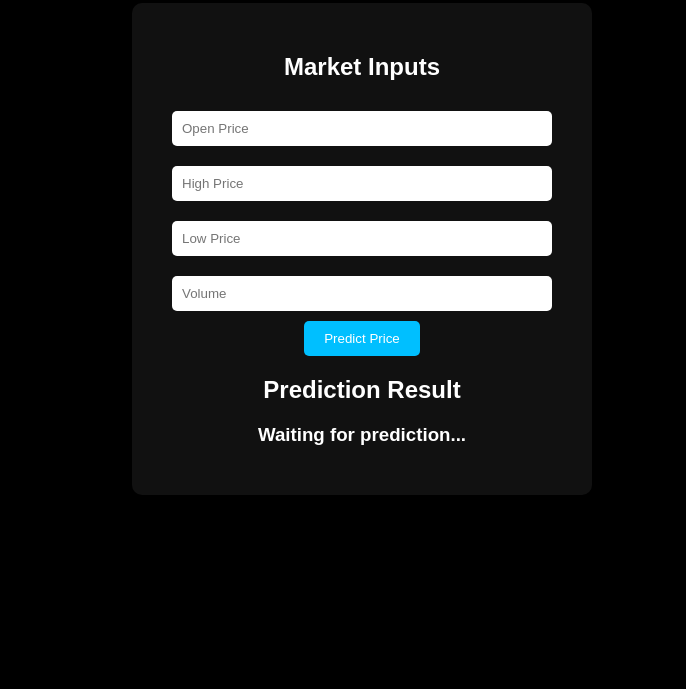
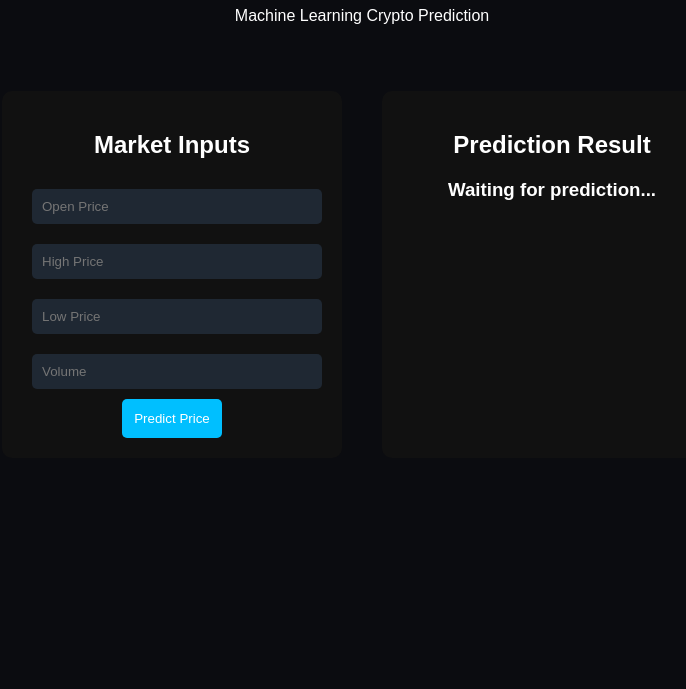
Before and after one commit to iwesjon99/bnb-price-predictor-ml, a plain HTML site: page public/index.html in a window 1280 px wide. Shown: the part 111-800 px from the top of the page, without its empty margins (278-964 px from the left). Drawn offline with nearby package versions, Linux system fonts and the light colour scheme.

Commit message:
Refactor CSS styles for layout and design
Updated styles for body, header, container, card, input, button, and chart-container.

```diff
--- a/public/style.css
+++ b/public/style.css
@@ -1,35 +1,53 @@
 body{
-background:black;
+background:#0b0c10;
 color:white;
 font-family:Arial;
 text-align:center;
 }
 
-h1{
+.header{
+padding:30px;
+}
+
+.header h1{
 color:#00bfff;
 }
 
 .container{
+display:flex;
+justify-content:center;
+gap:40px;
+margin-top:20px;
+}
+
+.card{
 background:#111;
-padding:30px;
-width:400px;
-margin:auto;
+padding:20px;
 border-radius:10px;
+width:300px;
 }
 
 input{
 width:90%;
 padding:10px;
 margin:10px;
+border-radius:5px;
 border:none;
-border-radius:5px;
+background:#1f2833;
+color:white;
 }
 
 button{
+padding:12px;
 background:#00bfff;
-color:white;
-padding:10px 20px;
 border:none;
 border-radius:5px;
+color:white;
 cursor:pointer;
 }
+
+.chart-container{
+width:60%;
+margin:auto;
+margin-top:40px;
+}
```
